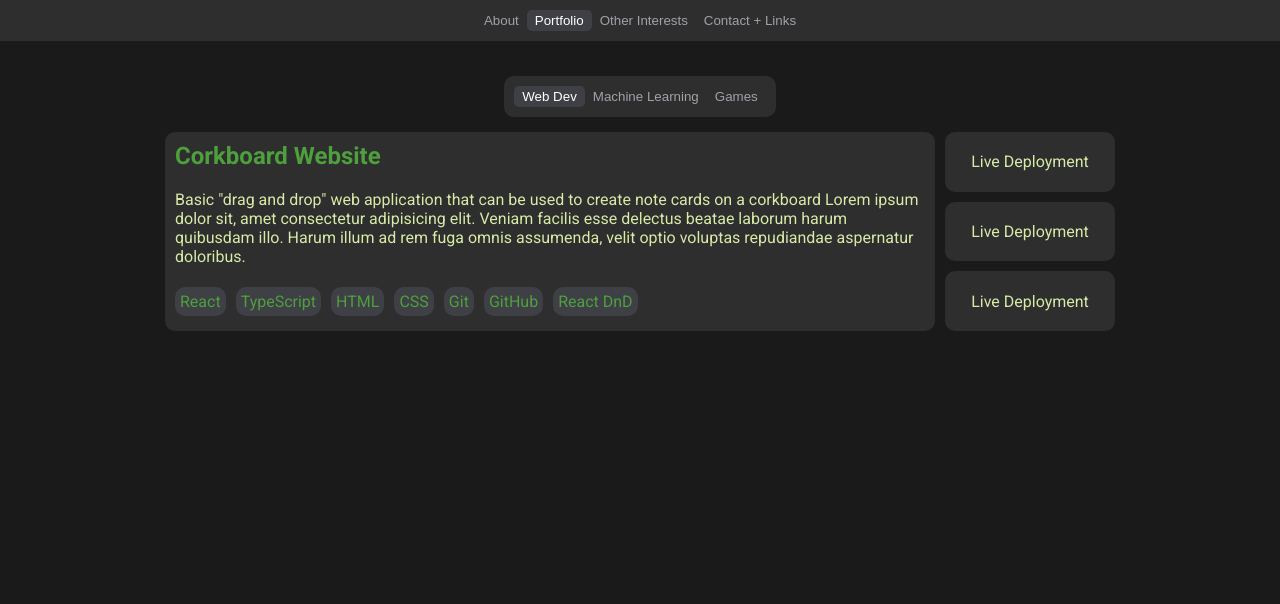
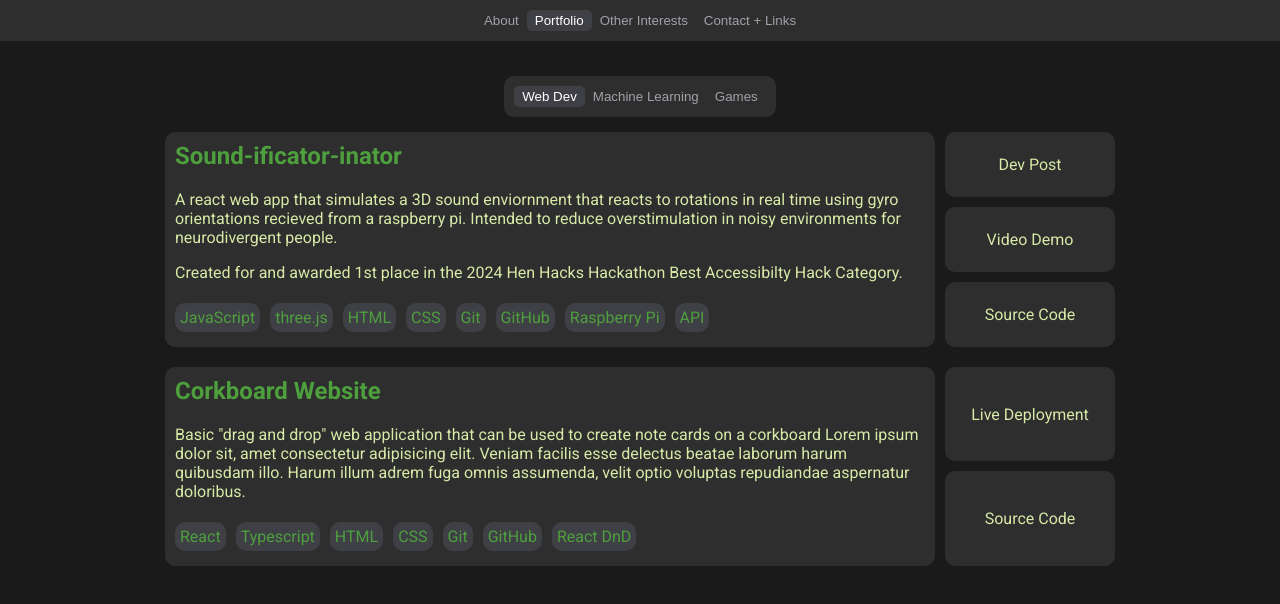
Before and after one commit to ydnamjs/personal-website, a React (Create React App) app: page / in a window 1280 px wide. Both pictures are taken after a click on the button "Portfolio". Shown: the top 604 px of the page. Built offline with nearby package versions, Linux system fonts and the light colour scheme.

Commit message:
Parameterized portfolio item component

```diff
--- a/src/pages/portfolio/Portfolio.tsx
+++ b/src/pages/portfolio/Portfolio.tsx
@@ -1,10 +1,61 @@
 import React, {useState} from "react";
 import "./Portfolio.css";
+import "./pieces/PortfolioItem.css";
 
 export type Portfolio = "Web Dev" | "Machine Learning" | "Games";
 
 import {PortfolioButton} from "./pieces/PortfolioButton";
 import {PortfolioItem} from "./pieces/PortfolioItem";
+
+const linkButtons = [
+	<a
+		className="portfolio-item--links-item"
+		key={"testA"}
+		href="https://bkbranson.github.io/team-2-final-project/"
+		target="_blank"
+		rel="noreferrer"
+	>
+		Live Deployment
+	</a>,
+	<a
+		className="portfolio-item--links-item"
+		key={"testB"}
+		href="https://github.com/bkbranson/team-2-final-project"
+		target="_blank"
+		rel="noreferrer"
+	>
+		Source Code
+	</a>,
+];
+const linkButtons2 = [
+	<a
+		className="portfolio-item--links-item"
+		key={"testE"}
+		href="https://devpost.com/software/sound-ificator-inator"
+		target="_blank"
+		rel="noreferrer"
+	>
+		Dev Post
+	</a>,
+	<a
+		className="portfolio-item--links-item"
+		key={"testE"}
+		href="https://www.youtube.com/watch?v=qyBQygNTVF8"
+		target="_blank"
+		rel="noreferrer"
+	>
+		Video Demo
+	</a>,
+	<a
+		className="portfolio-item--links-item"
+		key={"testE"}
+		href="https://github.com/henhackz/henhacks.github.io"
+		target="_blank"
+		rel="noreferrer"
+	>
+		Source Code
+	</a>,
+];
 
 export function Portfolio() {
 	const [activePortfolio, setActivePortfolio] = useState<Portfolio>("Web Dev");
@@ -28,7 +79,48 @@ export function Portfolio() {
 					buttonPortfolio={"Games"}
 				></PortfolioButton>
 			</div>
-			<PortfolioItem></PortfolioItem>
+			<PortfolioItem
+				title={"Sound-ificator-inator"}
+				description={
+					<>
+						<p>
+							A react web app that simulates a 3D sound enviornment that reacts to
+							rotations in real time using gyro orientations recieved from a raspberry
+							pi. Intended to reduce overstimulation in noisy environments for
+							neurodivergent people.
+						</p>
+						<p>
+							Created for and awarded 1st place in the 2024 Hen Hacks Hackathon Best
+							Accessibilty Hack Category.
+						</p>
+					</>
+				}
+				techUsed={[
+					"JavaScript",
+					"three.js",
+					"HTML",
+					"CSS",
+					"Git",
+					"GitHub",
+					"Raspberry Pi",
+					"API",
+				]}
+				linkButtons={linkButtons2}
+			></PortfolioItem>
+			<PortfolioItem
+				title={"Corkboard Website"}
+				description={
+					<p>
+						Basic &quot;drag and drop&quot; web application that can be used to create
+						note cards on a corkboard Lorem ipsum dolor sit, amet consectetur
+						adipisicing elit. Veniam facilis esse delectus beatae laborum harum
+						quibusdam illo. Harum illum adrem fuga omnis assumenda, velit optio voluptas
+						repudiandae aspernatur doloribus.
+					</p>
+				}
+				techUsed={["React", "Typescript", "HTML", "CSS", "Git", "GitHub", "React DnD"]}
+				linkButtons={linkButtons}
+			></PortfolioItem>
 		</div>
 	);
 }
--- a/src/pages/portfolio/pieces/PortfolioItem.css
+++ b/src/pages/portfolio/pieces/PortfolioItem.css
@@ -56,4 +56,12 @@
 	word-break: normal;
 	text-align: center;
 	background-color: #2d2e2d;
+	cursor: pointer;
+	color: #d8e9a8;
+	text-decoration: none;
 }
+
+.portfolio-item--links-item:hover {
+	background-color: #3f3f46;
+	text-decoration: underline;
+}
--- a/src/pages/portfolio/pieces/PortfolioItem.tsx
+++ b/src/pages/portfolio/pieces/PortfolioItem.tsx
@@ -1,39 +1,30 @@
-import React from "react";
+import React, {ReactElement} from "react";
 import "./PortfolioItem.css";
 import "../Portfolio.css";
 
-export function PortfolioItem() {
+export function PortfolioItem({
+	title,
+	description,
+	techUsed,
+	linkButtons,
+}: {
+	title: string;
+	description: ReactElement;
+	techUsed: string[];
+	linkButtons: ReactElement[];
+}) {
 	return (
 		<div className="portfolio-item">
 			<div className="portfolio-section portfolio-item--info">
-				<h2 className="portfolio-item--heading">Corkboard Website</h2>
-				<p>
-					Basic &quot;drag and drop&quot; web application that can be used to create note
-					cards on a corkboard Lorem ipsum dolor sit, amet consectetur adipisicing elit.
-					Veniam facilis esse delectus beatae laborum harum quibusdam illo. Harum illum ad
-					rem fuga omnis assumenda, velit optio voluptas repudiandae aspernatur doloribus.
-				</p>
+				<h2 className="portfolio-item--heading">{title}</h2>
+				{description}
 				<div className="tech-used">
-					<p>React</p>
-					<p>TypeScript</p>
-					<p>HTML</p>
-					<p>CSS</p>
-					<p>Git</p>
-					<p>GitHub</p>
-					<p>React DnD</p>
+					{techUsed.map((item, index) => {
+						return <p key={"tech-used-" + title + index}>{item}</p>;
+					})}
 				</div>
 			</div>
-			<div className="portfolio-item--links">
-				<div className="portfolio-item--links-item">
-					<p>Live Deployment</p>
-				</div>
-				<div className="portfolio-item--links-item">
-					<p>Live Deployment</p>
-				</div>
-				<div className="portfolio-item--links-item">
-					<p>Live Deployment</p>
-				</div>
-			</div>
+			<div className="portfolio-item--links">{linkButtons}</div>
 		</div>
 	);
 }
```
